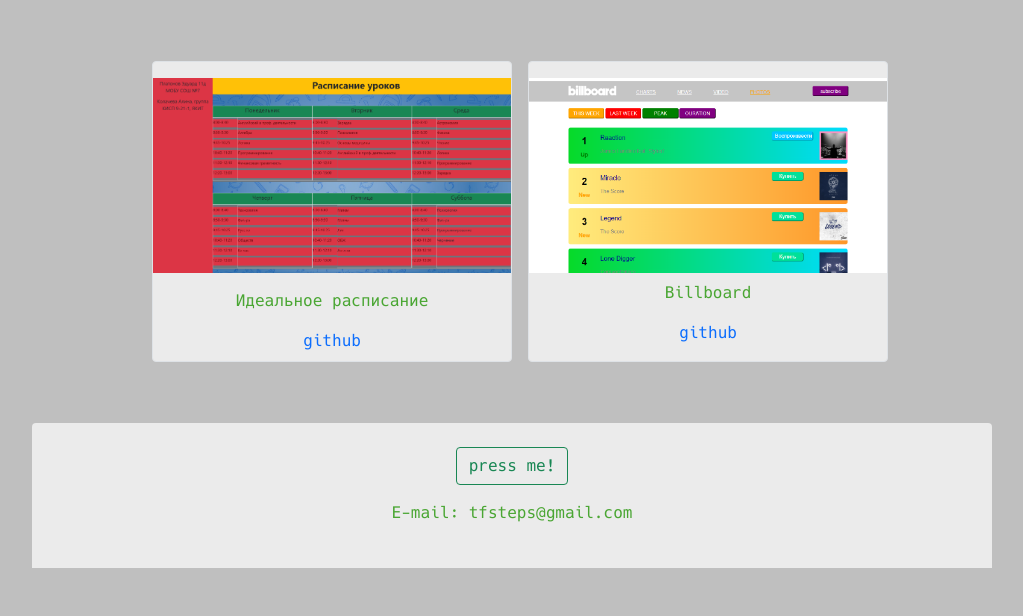
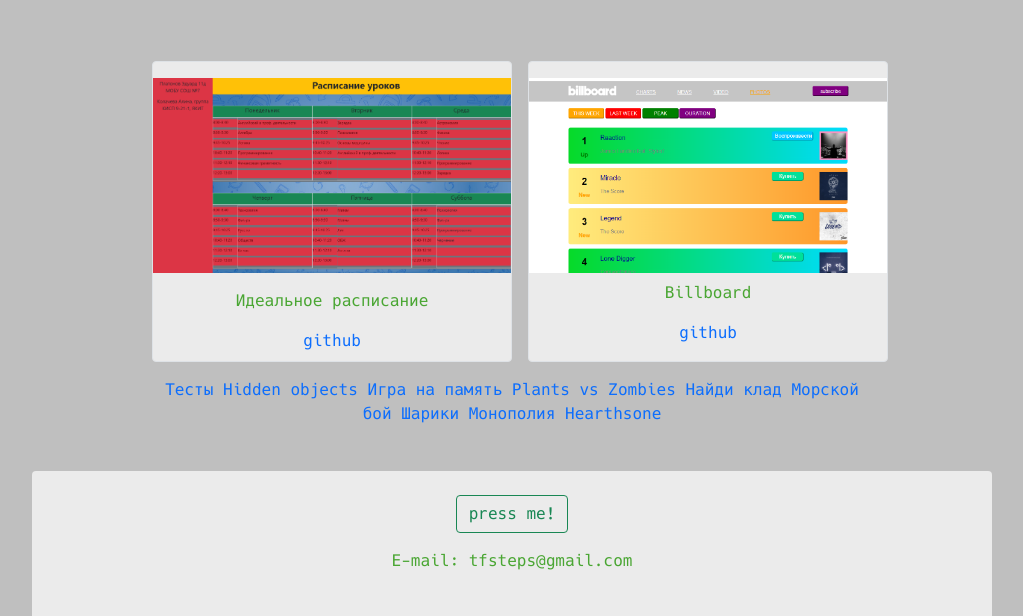
Before and after one commit to tfsteps/portfolio, a plain HTML site: page index.html in a window 1280 px wide. Shown: the part 1438-2054 px from the top of the page, without its empty margins (128-1151 px from the left). Before the commit the page ends 2006 px from the top, so only its background shows below. Drawn offline with nearby package versions, Linux system fonts and the light colour scheme.

Commit message:
Update index.html

```diff
--- a/index.html
+++ b/index.html
@@ -103,6 +103,17 @@
 
             </div>
           </div>
+          <div>
+              <a href="https://tfsteps.github.io/testJS/" class="a">Тесты</a>
+              <a href="https://tfsteps.github.io/hidden-object/" class="a">Hidden objects</a>
+              <a href="https://tfsteps.github.io/memory/" class="a">Игра на память</a>
+              <a href="https://tfsteps.github.io/PvZ/" class="a">Plants vs Zombies</a>
+              <a href="https://tfsteps.github.io/find_the_treasure/" class="a">Найди клад</a>
+              <a href="https://tfsteps.github.io/sea_battle/" class="a">Морской бой</a>
+              <a href="https://tfsteps.github.io/circles/" class="a">Шарики</a>
+              <a href="https://tfsteps.github.io/monopoly/" class="a">Монополия</a>
+              <a href="https://tfsteps.github.io/hearthstone/" class="a">Hearthsone</a>
+            </div>
         </div>
       </div>
     </div>
```
